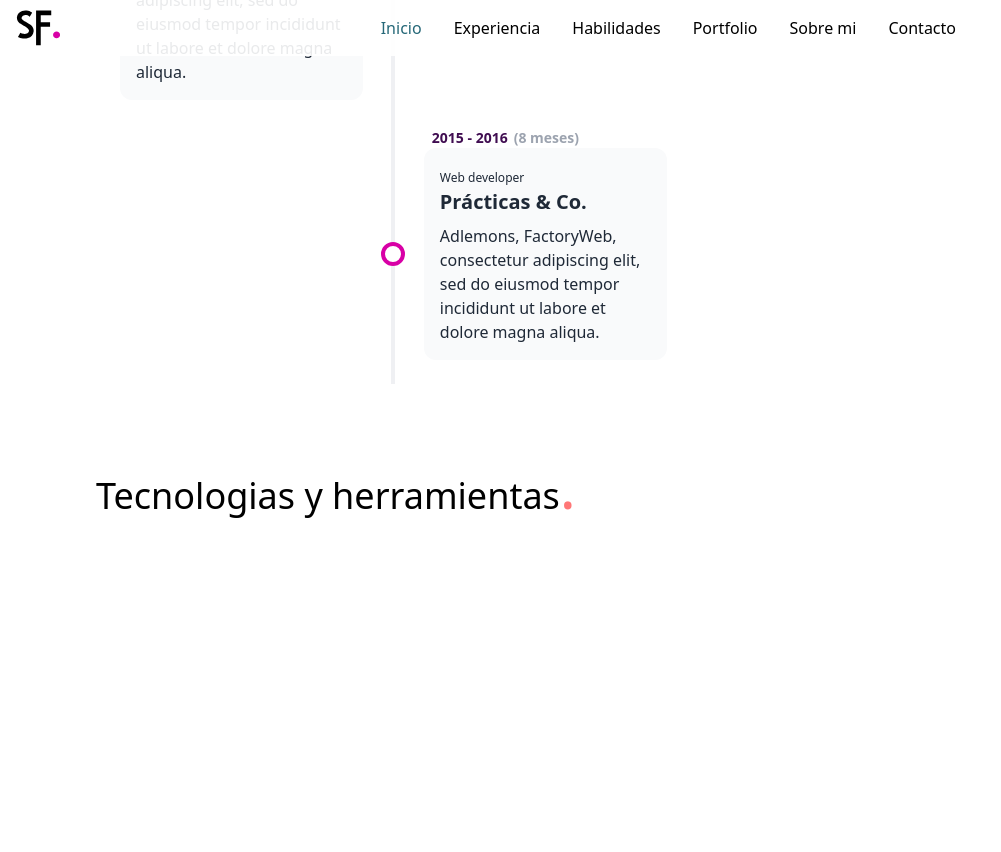
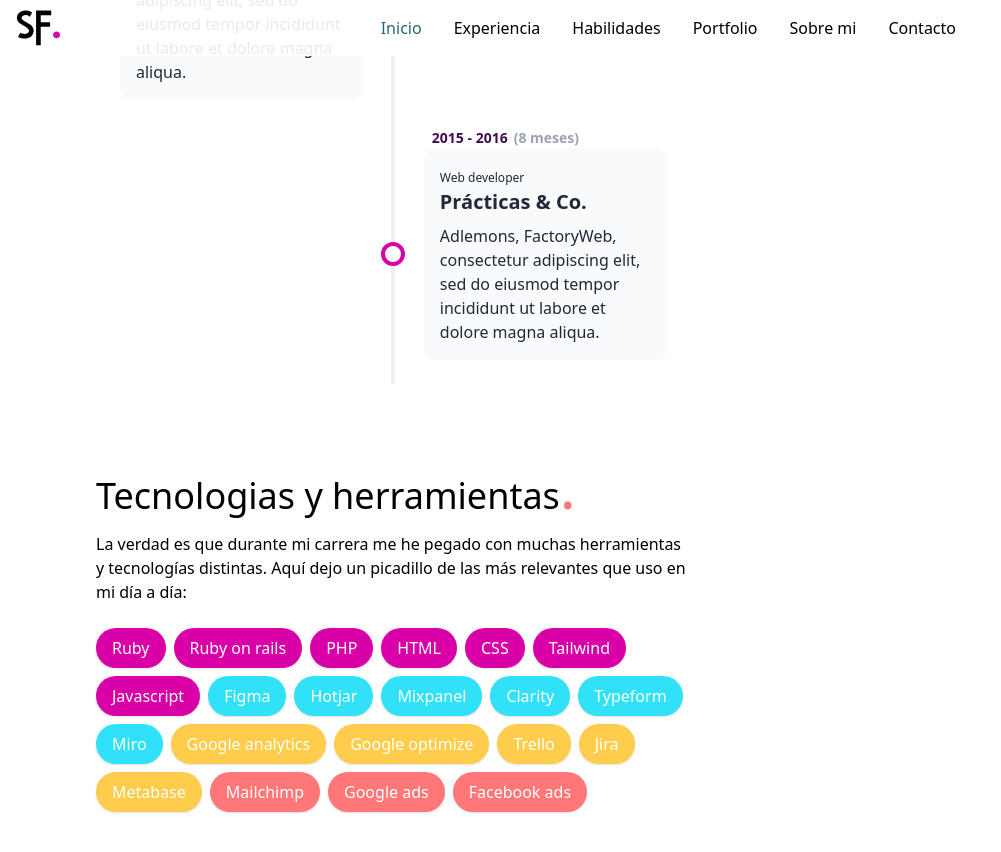
Before and after one commit to sferrando/sferrando.github.io, a Jekyll site: the page built from index.html, in a window 1280 px wide and 900 px high, scrolled down 2068 px. Shown: the top 852 px of the window, without its empty margins (0-1001 px from the left). Built offline with Jekyll 4.4.1, drawn with Linux system fonts in a browser that asks for light colours; nearby versions of some CDN libraries; before the commit the page ends 2648 px from its top, so only the background shows below that.

Commit message:
add tools

```diff
--- /dev/null
+++ b/_data/tools.yml
@@ -0,0 +1,25 @@
+developer:
+  - Ruby
+  - Ruby on rails
+  - PHP
+  - HTML
+  - CSS
+  - Tailwind
+  - Javascript
+designer:
+  - Figma
+  - Hotjar
+  - Mixpanel
+  - Clarity
+  - Typeform
+  - Miro
+manager:
+  - Google analytics
+  - Google optimize
+  - Trello
+  - Jira
+  - Metabase
+marketing:
+  - Mailchimp
+  - Google ads
+  - Facebook ads
--- a/index.html
+++ b/index.html
@@ -59,3 +59,20 @@
 <h2 class="text-semibold text-4xl mt-12">
   Tecnologias y herramientas<span class="text-peach-neon text-6xl">.</span>
 </h2>
+<div class="mt-4">
+  <p>La verdad es que durante mi carrera me he pegado con muchas herramientas y tecnologías distintas. Aquí dejo un picadillo de las más relevantes que uso en mi día a día:</p>
+</div>
+<div class="flex flex-wrap gap-2 py-6">
+  {% for tool in site.data.tools.developer %}
+    <div class="bg-pink-neon shadow my-auto flex text-white font-medium py-2 px-4 rounded-full flex">{{ tool }}</div>
+  {% endfor %}
+  {% for tool in site.data.tools.designer %}
+    <div class="bg-blue-neon shadow my-auto flex text-white font-medium py-2 px-4 rounded-full flex">{{ tool }}</div>
+  {% endfor %}
+  {% for tool in site.data.tools.manager %}
+    <div class="bg-yellow-neon shadow my-auto flex text-white font-medium py-2 px-4 rounded-full flex">{{ tool }}</div>
+  {% endfor %}
+  {% for tool in site.data.tools.marketing %}
+    <div class="bg-peach-neon shadow my-auto flex text-white font-medium py-2 px-4 rounded-full flex">{{ tool }}</div>
+  {% endfor %}
+</div>
```
Also changed, not shown: 1 other file.
